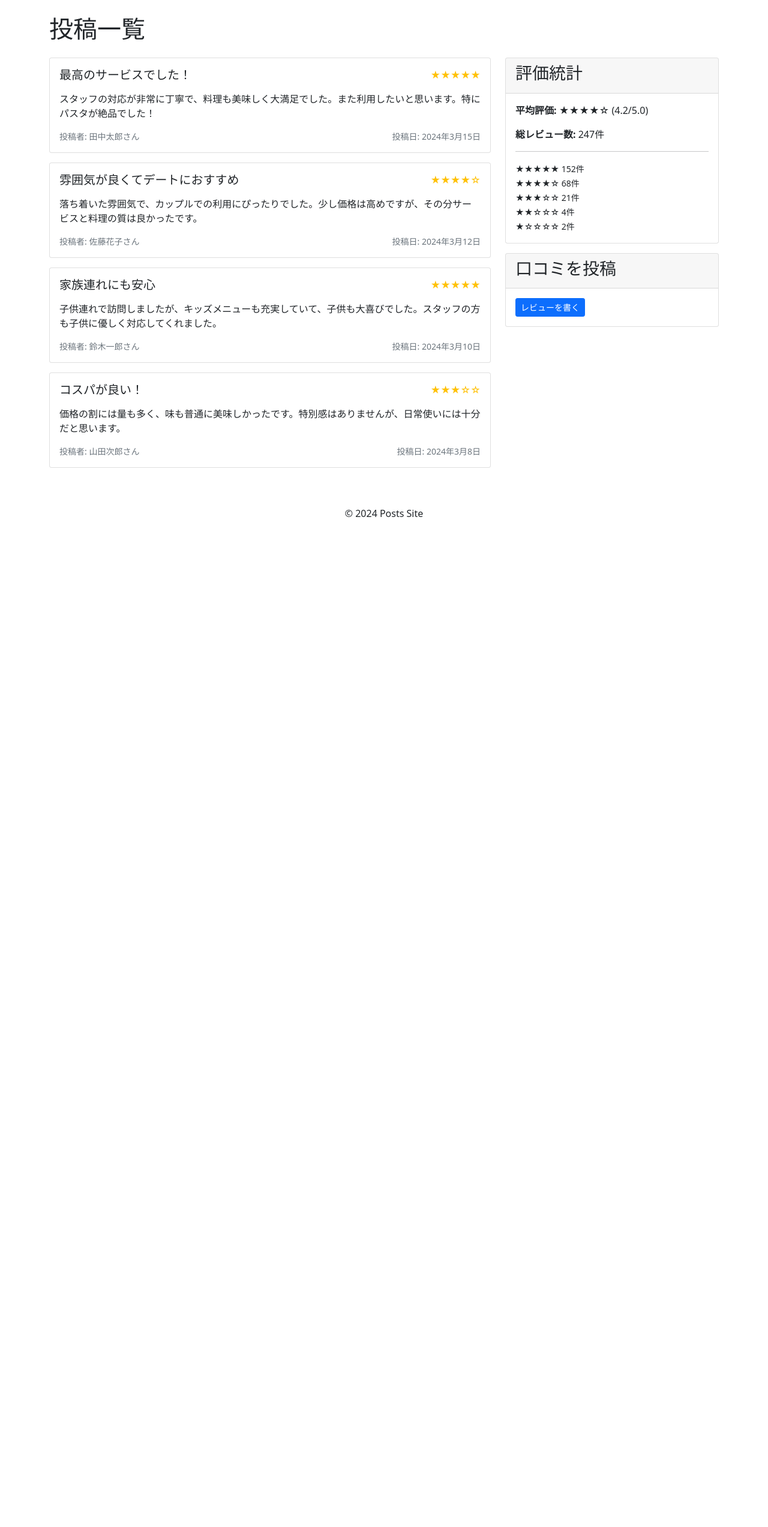
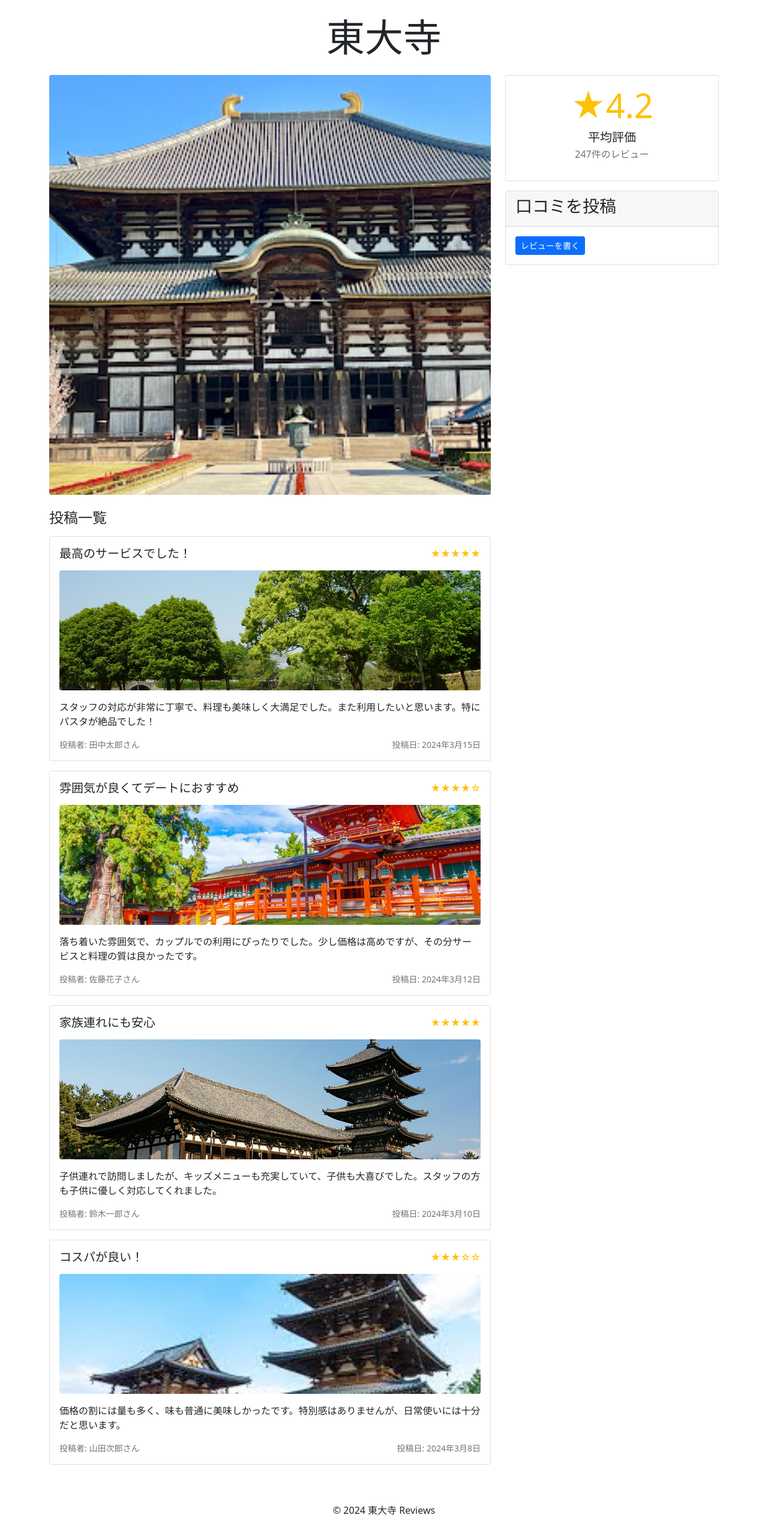
Before and after one commit to ceres-hackathon-2025/team-b-0903, a Laravel app: template resources/views/posts.blade.php in a window 1280 px wide. Shown: the whole page at 60% size. Before the commit the page ends 862 px from the top, so only its background shows below. Run offline with Laravel 12, Linux system fonts and the light colour scheme; the template is opened without the code that fills it, so the values that code supplies are empty.

Commit message:
<wip>場所詳細ページのテスト作成

```diff
--- a/resources/views/posts.blade.php
+++ b/resources/views/posts.blade.php
@@ -1,20 +1,39 @@
+<?php
+$name = '東大寺';
+$img_id = './img/test01.jpg';
+$average_rating = 4.2;
+$total_reviews = 247;
+?>
 <!DOCTYPE html>
 <html lang="ja">
 <head>
     <meta charset="UTF-8">
     <meta name="viewport" content="width=device-width, initial-scale=1.0">
-    <title>Posts</title>
+    <title><?= htmlspecialchars($name) ?> - レビュー</title>
     <link href="https://cdn.jsdelivr.net/npm/bootstrap@5.1.3/dist/css/bootstrap.min.css" rel="stylesheet">
 </head>
 <body>
     <div class="container">
-        <header class="my-4">
-            <h1>投稿一覧</h1>
+        <!-- 大きな見出し - 上部中央 -->
+        <header class="text-center my-4">
+            <h1 class="display-3"><?= htmlspecialchars($name) ?></h1>
         </header>
 
         <main>
             <div class="row">
+                <!-- 左側：画像と口コミ一覧（全体の2/3） -->
                 <div class="col-md-8">
+                    <!-- 画像 -->
+                    <div class="mb-4">
+                        <img src="<?= htmlspecialchars($img_id) ?>"
+                             class="img-fluid w-100 rounded"
+                             style="height: 700px; object-fit: cover;"
+                             alt="<?= htmlspecialchars($name) ?>">
+                    </div>
+
+                    <!-- 口コミ一覧 -->
+                    <section>
+                        <h2 class="h4 mb-3">投稿一覧</h2>
                     <article class="card mb-3">
                         <div class="card-body">
                             <div class="d-flex justify-content-between align-items-start mb-2">
@@ -23,8 +42,13 @@
                                     ★★★★★
                                 </div>
                             </div>
+                            <!-- 画像を上に配置 -->
+                            <div class="mb-3">
+                                <img src="./img/test02.jpg" class="img-fluid rounded w-100" style="height: 200px; object-fit: cover;" alt="レビュー画像">
+                            </div>
+                            <!-- レビュー内容を下に配置 -->
                             <p class="card-text">スタッフの対応が非常に丁寧で、料理も美味しく大満足でした。また利用したいと思います。特にパスタが絶品でした！</p>
-                            <footer class="text-muted d-flex justify-content-between">
+                            <footer class="text-muted d-flex justify-content-between mt-2">
                                 <small>投稿者: 田中太郎さん</small>
                                 <small>投稿日: 2024年3月15日</small>
                             </footer>
@@ -39,8 +63,13 @@
                                     ★★★★☆
                                 </div>
                             </div>
+                            <!-- 画像を上に配置 -->
+                            <div class="mb-3">
+                                <img src="./img/test03.jpg" class="img-fluid rounded w-100" style="height: 200px; object-fit: cover;" alt="レビュー画像">
+                            </div>
+                            <!-- レビュー内容を下に配置 -->
                             <p class="card-text">落ち着いた雰囲気で、カップルでの利用にぴったりでした。少し価格は高めですが、その分サービスと料理の質は良かったです。</p>
-                            <footer class="text-muted d-flex justify-content-between">
+                            <footer class="text-muted d-flex justify-content-between mt-2">
                                 <small>投稿者: 佐藤花子さん</small>
                                 <small>投稿日: 2024年3月12日</small>
                             </footer>
@@ -55,8 +84,13 @@
                                     ★★★★★
                                 </div>
                             </div>
+                            <!-- 画像を上に配置 -->
+                            <div class="mb-3">
+                                <img src="./img/test04.jpg" class="img-fluid rounded w-100" style="height: 200px; object-fit: cover;" alt="レビュー画像">
+                            </div>
+                            <!-- レビュー内容を下に配置 -->
                             <p class="card-text">子供連れで訪問しましたが、キッズメニューも充実していて、子供も大喜びでした。スタッフの方も子供に優しく対応してくれました。</p>
-                            <footer class="text-muted d-flex justify-content-between">
+                            <footer class="text-muted d-flex justify-content-between mt-2">
                                 <small>投稿者: 鈴木一郎さん</small>
                                 <small>投稿日: 2024年3月10日</small>
                             </footer>
@@ -71,29 +105,31 @@
                                     ★★★☆☆
                                 </div>
                             </div>
+                            <!-- 画像を上に配置 -->
+                            <div class="mb-3">
+                                <img src="./img/test05.jpg" class="img-fluid rounded w-100" style="height: 200px; object-fit: cover;" alt="レビュー画像">
+                            </div>
+                            <!-- レビュー内容を下に配置 -->
                             <p class="card-text">価格の割には量も多く、味も普通に美味しかったです。特別感はありませんが、日常使いには十分だと思います。</p>
-                            <footer class="text-muted d-flex justify-content-between">
+                            <footer class="text-muted d-flex justify-content-between mt-2">
                                 <small>投稿者: 山田次郎さん</small>
                                 <small>投稿日: 2024年3月8日</small>
                             </footer>
                         </div>
                     </article>
+                    </section>
                 </div>
 
+                <!-- 右側：レビュー統計（全体の1/3） -->
                 <aside class="col-md-4">
+                    <!-- レビュー平均値を大きく表示 -->
                     <div class="card mb-3">
-                        <div class="card-header">
-                            <h3>評価統計</h3>
-                        </div>
-                        <div class="card-body">
-                            <p><strong>平均評価:</strong> ★★★★☆ (4.2/5.0)</p>
-                            <p><strong>総レビュー数:</strong> 247件</p>
-                            <hr>
-                            <small>★★★★★ 152件</small><br>
-                            <small>★★★★☆ 68件</small><br>
-                            <small>★★★☆☆ 21件</small><br>
-                            <small>★★☆☆☆ 4件</small><br>
-                            <small>★☆☆☆☆ 2件</small>
+                        <div class="card-body text-center">
+                            <div class="display-4 text-warning mb-2">
+                                ★<?= number_format($average_rating, 1) ?>
+                            </div>
+                            <h3 class="h5 mb-1">平均評価</h3>
+                            <p class="text-muted mb-3"><?= $total_reviews ?>件のレビュー</p>
                         </div>
                     </div>
 
@@ -110,7 +146,7 @@
         </main>
 
         <footer class="mt-5 text-center">
-            <p>&copy; 2024 Posts Site</p>
+            <p>&copy; 2024 <?= htmlspecialchars($name) ?> Reviews</p>
         </footer>
     </div>
 
--- a/routes/web.php
+++ b/routes/web.php
@@ -15,6 +15,9 @@ Route::get('/places', function () {
     return view('places');
 });
 
+Route::get('/posts', function () {
+    return view('posts');
+});
 // // 投稿(Post)のルーティング
 // Route::prefix('posts')->group(function () {
 //     // 場所一覧
```
